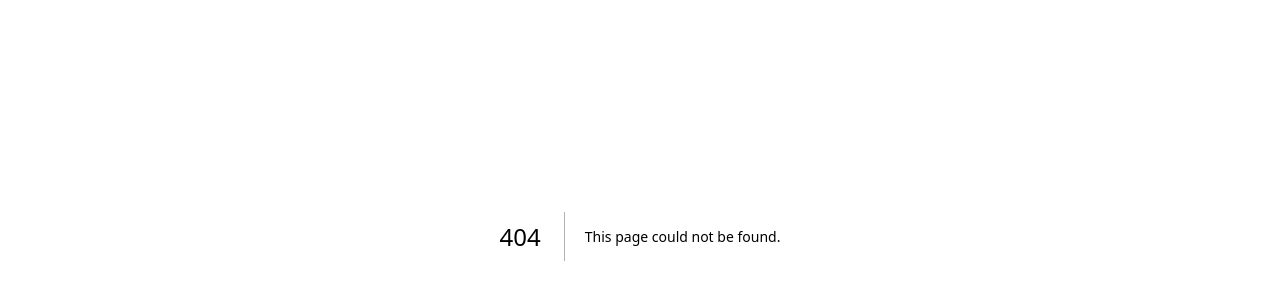
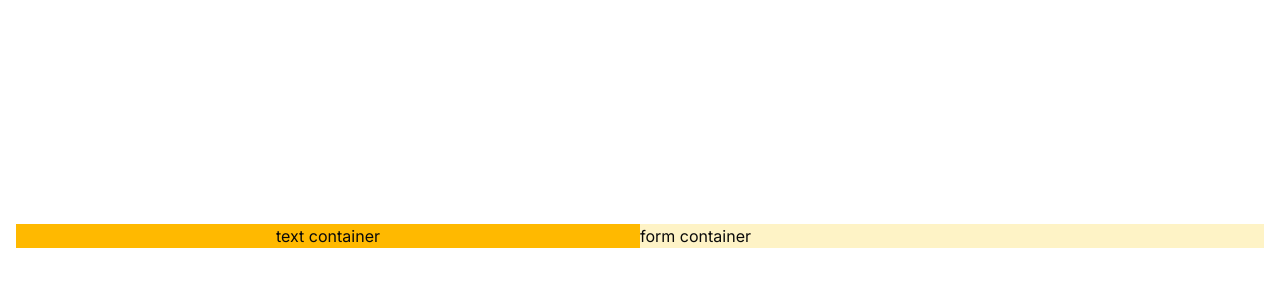
Before and after one commit to luiz-divino/frontend_personal_system, a Next.js app: page /register in a window 1280 px wide. Before the commit this address had no page. Shown: the part 164-464 px from the top of the page. Built offline with nearby package versions, Linux system fonts and the light colour scheme.

Commit message:
feat: create the structure for the registration page

```diff
--- /dev/null
+++ b/app/register/page.tsx
@@ -0,0 +1,12 @@
+export default function Register() {
+  return (
+    <div className="flex items-center justify-center min-h-screen px-4 py-8">
+      <div className="flex-1 bg-amber-400 flex justify-center w-full">
+        <h1>text container</h1>
+      </div>
+      <div className="hidden w-full mx-auto md:block flex-1 bg-amber-100 items-center justify-center ">
+        <h1>form container</h1>
+      </div>
+    </div>
+  );
+}
```
